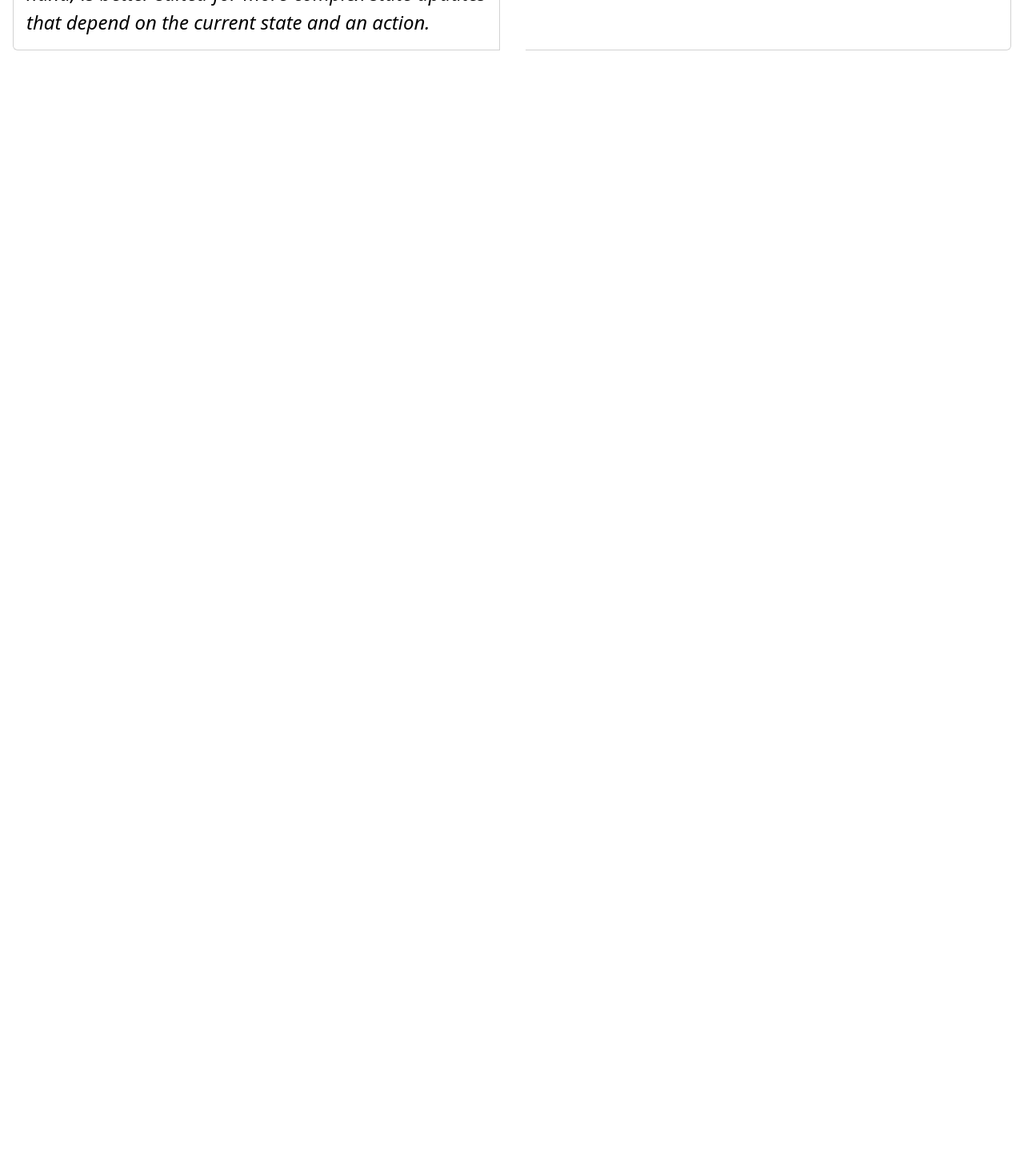
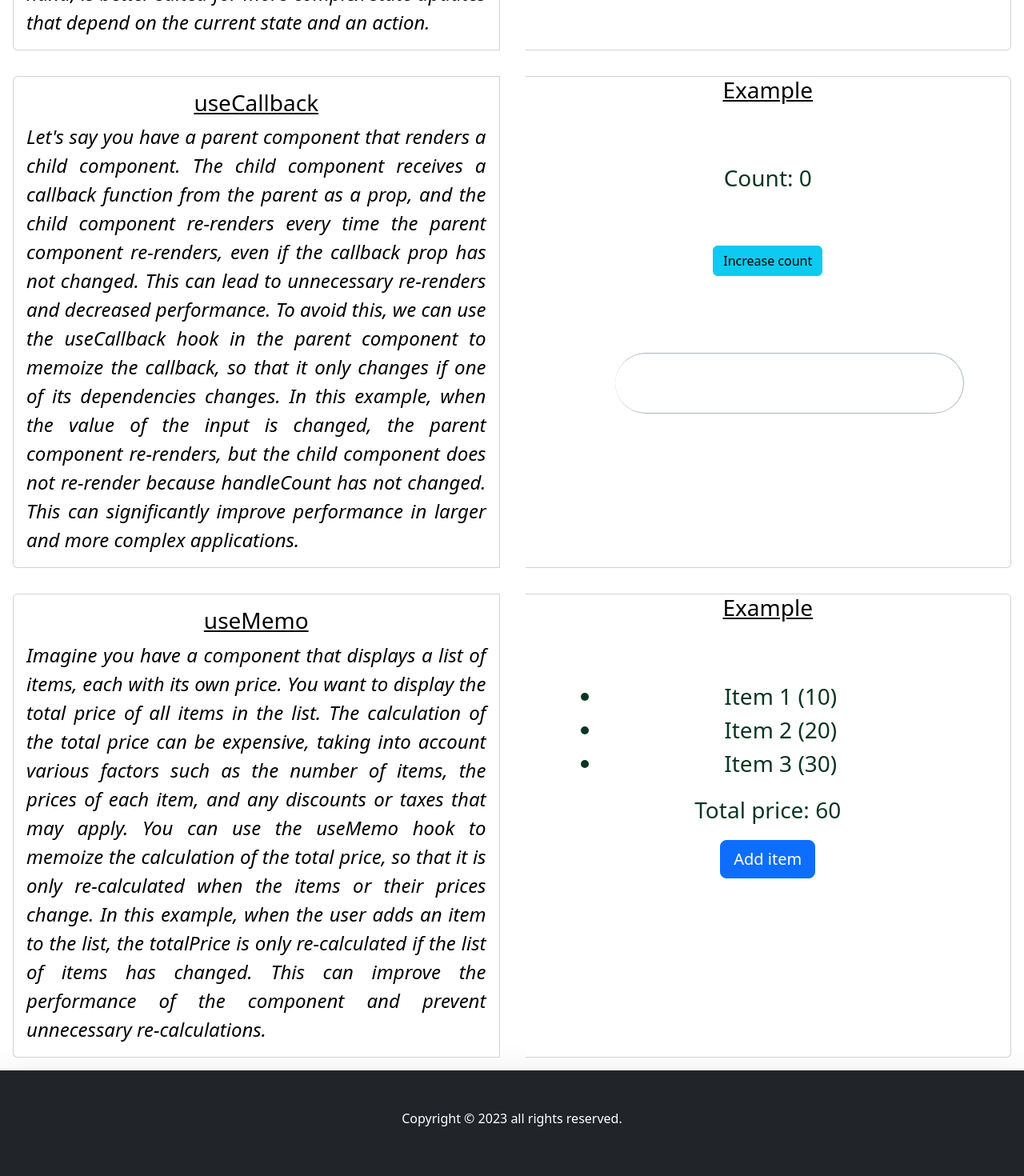
Before and after one commit to pcodesdev/react-hooks, a React (Create React App) app: page / in a window 1280 px wide. Shown: the part 3000-4470 px from the top of the page at 80% size. Before the commit the page ends 3079 px from the top, so only its background shows below. Built offline with nearby package versions, Linux system fonts and the light colour scheme; no server answers.

Commit message:
added useCallback and useMemo hook and an example

```diff
--- a/src/App.js
+++ b/src/App.js
@@ -8,6 +8,9 @@ import UseState from "./components/usestate/UseState";
 import UseEffect from "./components/useeffect/UseEffect";
 import UseContext from "./components/usecontext/UseContext";
 import UseReducer from "./components/usereducer/UseReducer";
+import UseCallBack from "./components/usecallback/UseCallBack";
+import UseMemo from "./components/usememo/UseMemo";
+import Footer from "./components/footer/Footer";
 
 export const ColorContext = createContext();
 
@@ -21,6 +24,9 @@ function App() {
         <UseEffect />
         <UseContext />
         <UseReducer />
+        <UseCallBack />
+        <UseMemo />
+        <Footer />
       </ThemeProvider>
     </div>
   );
--- /dev/null
+++ b/src/components/footer/Footer.jsx
@@ -0,0 +1,11 @@
+import React from 'react'
+
+function Footer() {
+    return (
+        <div className='text-center p-5 bg-dark shadow-lg mb-2'>
+            <p className='text-white'>Copyright &copy; {new Date().getFullYear()} all rights reserved.</p>
+        </div>
+    )
+}
+
+export default Footer
--- a/src/components/navbar/NavBar.jsx
+++ b/src/components/navbar/NavBar.jsx
@@ -50,7 +50,7 @@ function NavBar() {
             <Nav.Link className="fs-5 " href="#usecallback">
               useCallBack
             </Nav.Link>
-            <Nav.Link className="fs-5 " href="#usememe">
+            <Nav.Link className="fs-5 " href="#usememo">
               useMeme
             </Nav.Link>
             <Main />
--- /dev/null
+++ b/src/components/usecallback/ChildComponent.jsx
@@ -0,0 +1,13 @@
+import React from 'react'
+
+function ChildComponent({ count, handleCount }) {
+    console.log('Child component re-rendered');
+    return (
+        <div>
+            <p>Count: {count}</p>
+            <button className='btn btn-info m-5' onClick={handleCount}>Increase count</button>
+        </div>
+    );
+}
+
+export default ChildComponent
--- /dev/null
+++ b/src/components/usecallback/UseCallBack.jsx
@@ -0,0 +1,65 @@
+import React, { useState, useContext, useCallback } from "react";
+import Card from "react-bootstrap/Card";
+import CardGroup from "react-bootstrap/CardGroup";
+import ChildComponent from "./ChildComponent";
+import { ThemeContext } from "../usecontext/ThemeContext";
+
+function UseCallBack() {
+    const { theme } = useContext(ThemeContext);
+    const [count, setCount] = useState(0);
+    const [value, setValue] = useState('');
+
+    const handleCount = useCallback(() => {
+        setCount(c => c + 1);
+    }, [setCount]);
+
+    return (
+        <CardGroup
+            id="usecallback"
+            style={{ backgroundColor: theme.backgroundColor, color: theme.textColor }}
+        >
+            <Card
+                className="m-3"
+                style={{
+                    backgroundColor: theme.backgroundColor,
+                    color: theme.textColor,
+                }}
+            >
+                <Card.Body>
+                    <Card.Title className="fs-3 text-center text-decoration-underline">
+                        useCallback
+                    </Card.Title>
+                    <Card.Text
+                        className="fs-4 fst-italic "
+                        style={{ textAlign: "justify" }}
+                    >
+                        Let's say you have a parent component that renders a child component. The child component receives a callback function from the parent as a prop, and the child component re-renders every time the parent component re-renders, even if the callback prop has not changed. This can lead to unnecessary re-renders and decreased performance.
+
+                        To avoid this, we can use the useCallback hook in the parent component to memoize the callback, so that it only changes if one of its dependencies changes. In this example, when the value of the input is changed, the parent component re-renders, but the child component does not re-render because handleCount has not changed. This can significantly improve performance in larger and more complex applications. {" "}
+                    </Card.Text>
+                </Card.Body>
+            </Card>
+            <Card
+                className="m-3"
+                style={{
+                    backgroundColor: theme.backgroundColor,
+                    color: theme.textColor,
+                }}
+            >
+                <Card.Title className="fs-3 text-center text-decoration-underline">
+                    Example
+                </Card.Title>
+                <Card.Body className="text-center">
+                    <Card.Text className="fs-3 text-center m-5 text-success-emphasis">
+
+
+                        <ChildComponent count={count} handleCount={handleCount} />
+                        <input className="m-5 p-3 rounded-pill border-dark-subtle border border-start-0" type="text" value={value} onChange={e => setValue(e.target.value)} />
+                    </Card.Text>
+                </Card.Body>
+            </Card>
+        </CardGroup>
+    );
+}
+
+export default UseCallBack;
--- /dev/null
+++ b/src/components/usememo/UseMemo.jsx
@@ -0,0 +1,77 @@
+import React, { useState, useContext, useMemo } from "react";
+import Card from "react-bootstrap/Card";
+import Button from "react-bootstrap/Button";
+import CardGroup from "react-bootstrap/CardGroup";
+import { ThemeContext } from "../usecontext/ThemeContext";
+
+function UseMemo() {
+    const { theme } = useContext(ThemeContext);
+    const [items, setItems] = useState([
+        { name: 'Item 1', price: 10 },
+        { name: 'Item 2', price: 20 },
+        { name: 'Item 3', price: 30 },
+    ]);
+
+    const totalPrice = useMemo(() => {
+        console.log('Calculating total price...');
+        return items.reduce((sum, item) => sum + item.price, 0);
+    }, [items]);
+
+    return (
+        <CardGroup
+            id="usememo"
+            style={{ backgroundColor: theme.backgroundColor, color: theme.textColor }}
+        >
+            <Card
+                className="m-3"
+                style={{
+                    backgroundColor: theme.backgroundColor,
+                    color: theme.textColor,
+                }}
+            >
+                <Card.Body>
+                    <Card.Title className="fs-3 text-center text-decoration-underline">
+                        useMemo
+                    </Card.Title>
+                    <Card.Text
+                        className="fs-4 fst-italic "
+                        style={{ textAlign: "justify" }}
+                    >
+                        Imagine you have a component that displays a list of items, each with its own price. You want to display the total price of all items in the list. The calculation of the total price can be expensive, taking into account various factors such as the number of items, the prices of each item, and any discounts or taxes that may apply.
+
+                        You can use the useMemo hook to memoize the calculation of the total price, so that it is only re-calculated when the items or their prices change. In this example, when the user adds an item to the list, the totalPrice is only re-calculated if the list of items has changed. This can improve the performance of the component and prevent unnecessary re-calculations.{" "}
+                    </Card.Text>
+                </Card.Body>
+            </Card>
+            <Card
+                className="m-3"
+                style={{
+                    backgroundColor: theme.backgroundColor,
+                    color: theme.textColor,
+                }}
+            >
+                <Card.Title className="fs-3 text-center text-decoration-underline">
+                    Example
+                </Card.Title>
+                <Card.Body className="text-center">
+                    <Card.Text className="fs-3 text-center m-5 text-success-emphasis">
+
+                        <ul>
+                            {items.map(item => (
+                                <li key={item.name}>{item.name} ({item.price})</li>
+                            ))}
+                        </ul>
+                        <p>Total price: {totalPrice}</p>
+                        <Button variant="primary" size="lg" onClick={() => setItems([...items, { name: 'Item 4', price: 40 }])}>
+                            Add item
+                        </Button>
+
+                    </Card.Text>
+
+                </Card.Body>
+            </Card>
+        </CardGroup>
+    );
+}
+
+export default UseMemo;
```
